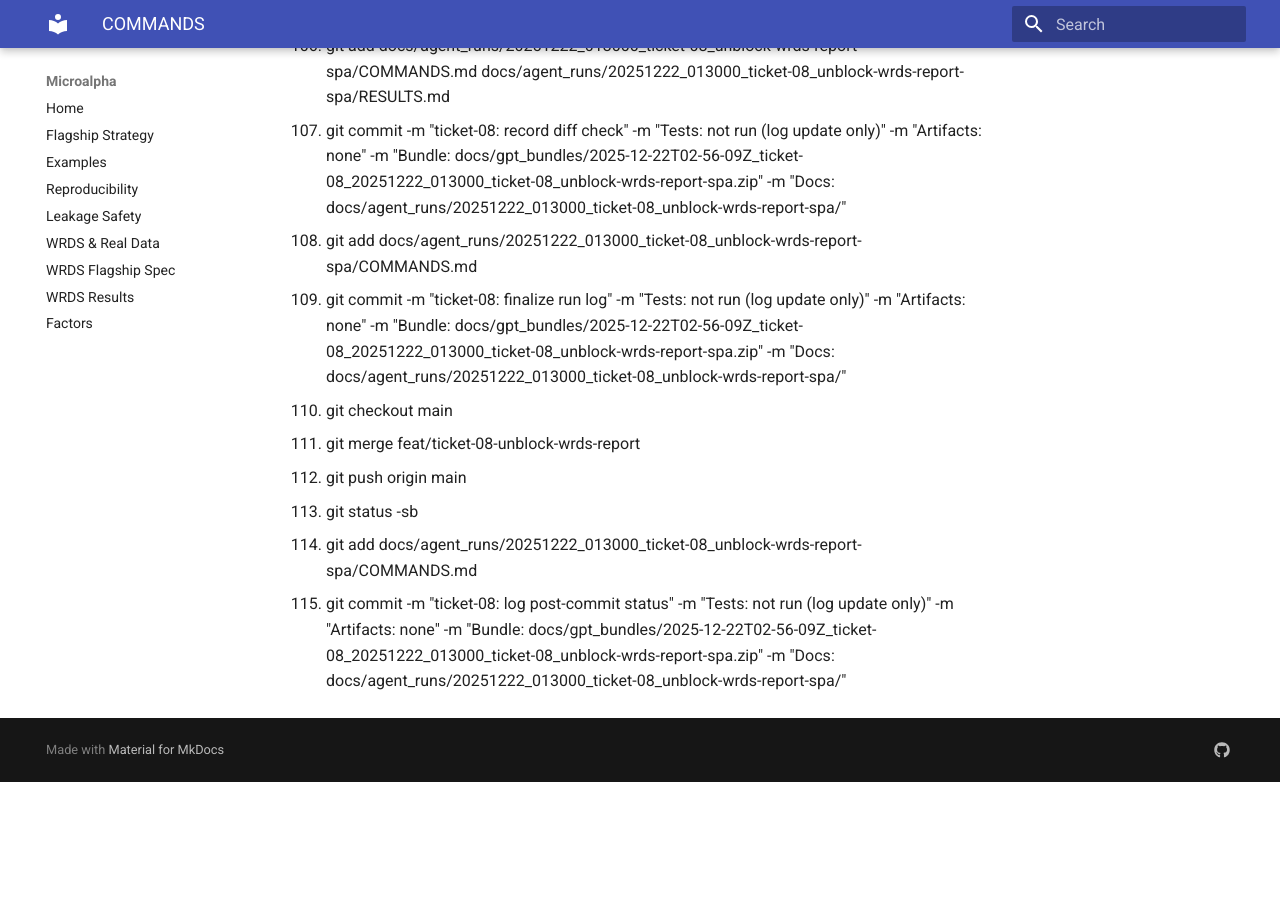
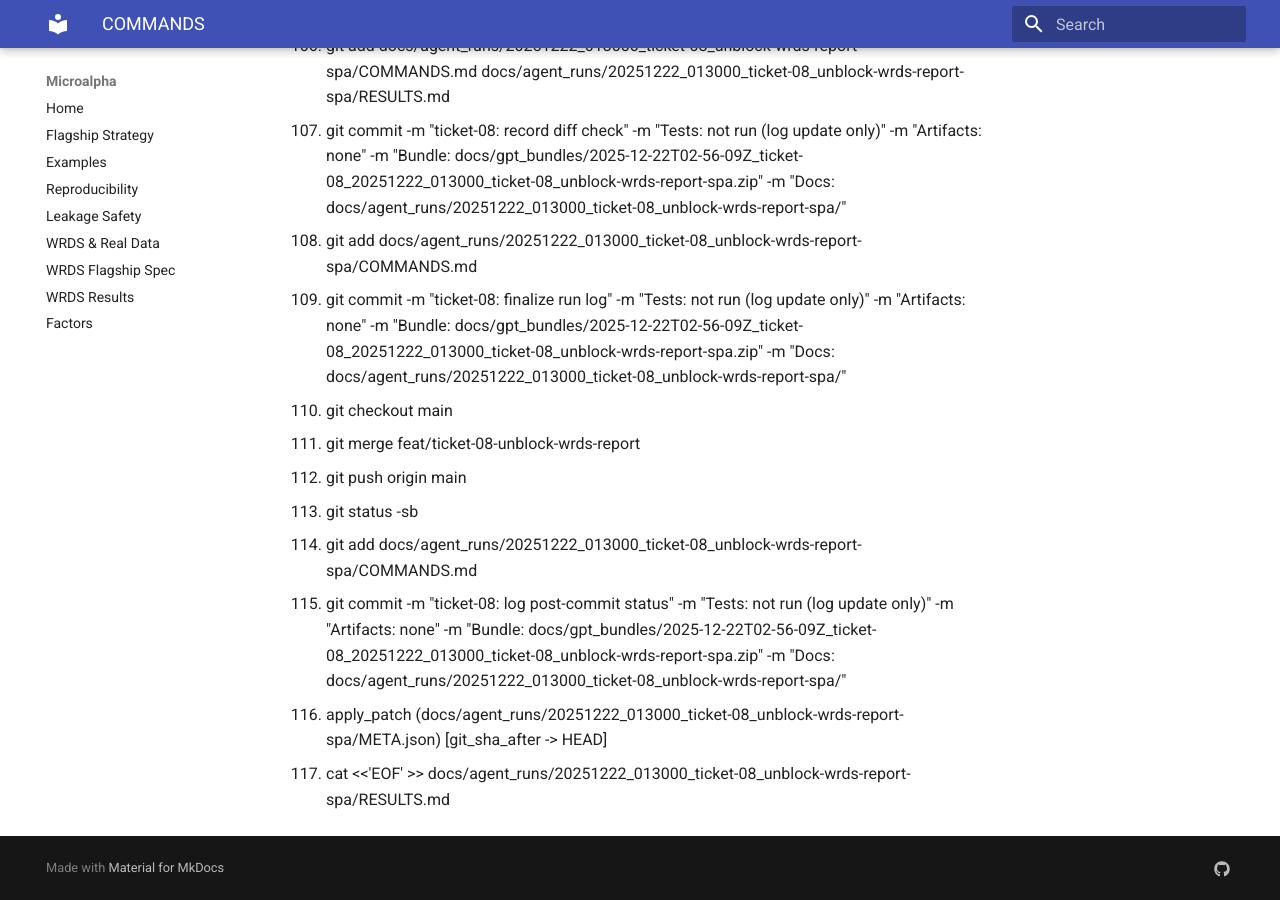
Before and after one commit to MateoBodon/microalpha, an MkDocs documentation site: the page built from docs/agent_runs/20251222_013000_ticket-08_unblock-wrds-report-spa/COMMANDS.md, in a window 1280 px wide and 900 px high, scrolled down 4688 px. Built offline with MkDocs 1.6.1 and Material for MkDocs 9.7.7, drawn with Linux system fonts in a browser that asks for light colours; before the commit the page ends 5470 px from its top, so only the background shows below that.

Commit message:
ticket-08: align meta git sha handling
Tests: not run (log/meta update only)

Bundle: docs/gpt_bundles/2025-12-22T02-56-09Z_ticket-08_20251222_013000_ticket-08_unblock-wrds-report-spa.zip

Docs: docs/agent_runs/20251222_013000_ticket-08_unblock-wrds-report-spa/

```diff
--- a/docs/agent_runs/20251222_013000_ticket-08_unblock-wrds-report-spa/COMMANDS.md
+++ b/docs/agent_runs/20251222_013000_ticket-08_unblock-wrds-report-spa/COMMANDS.md
@@ -115,3 +115,5 @@
 113. git status -sb
 114. git add docs/agent_runs/20251222_013000_ticket-08_unblock-wrds-report-spa/COMMANDS.md
 115. git commit -m "ticket-08: log post-commit status" -m "Tests: not run (log update only)" -m "Artifacts: none" -m "Bundle: docs/gpt_bundles/2025-12-22T02-56-09Z_ticket-08_20251222_013000_ticket-08_unblock-wrds-report-spa.zip" -m "Docs: docs/agent_runs/20251222_013000_ticket-08_unblock-wrds-report-spa/"
+116. apply_patch (docs/agent_runs/20251222_013000_ticket-08_unblock-wrds-report-spa/META.json) [git_sha_after -> HEAD]
+117. cat <<'EOF' >> docs/agent_runs/20251222_013000_ticket-08_unblock-wrds-report-spa/RESULTS.md
--- a/docs/agent_runs/20251222_013000_ticket-08_unblock-wrds-report-spa/META.json
+++ b/docs/agent_runs/20251222_013000_ticket-08_unblock-wrds-report-spa/META.json
@@ -2,7 +2,7 @@
   "run_name": "20251222_013000_ticket-08_unblock-wrds-report-spa",
   "ticket_id": "ticket-08",
   "git_sha_before": "0b4ff5aa526fa6c5e904950ab8c2b78c12e3e82c",
-  "git_sha_after": "7ecd8ac14b29b09af410d94541a46ea73f9af6f3",
+  "git_sha_after": "HEAD",
   "branch": "feat/ticket-08-unblock-wrds-report",
   "timestamp_local": "2025-12-21T21:50:27-0500",
   "env": {
```
Also changed, not shown: docs/agent_runs/20251222_013000_ticket-08_unblock-wrds-report-spa/RESULTS.md (+3 -0 lines).
